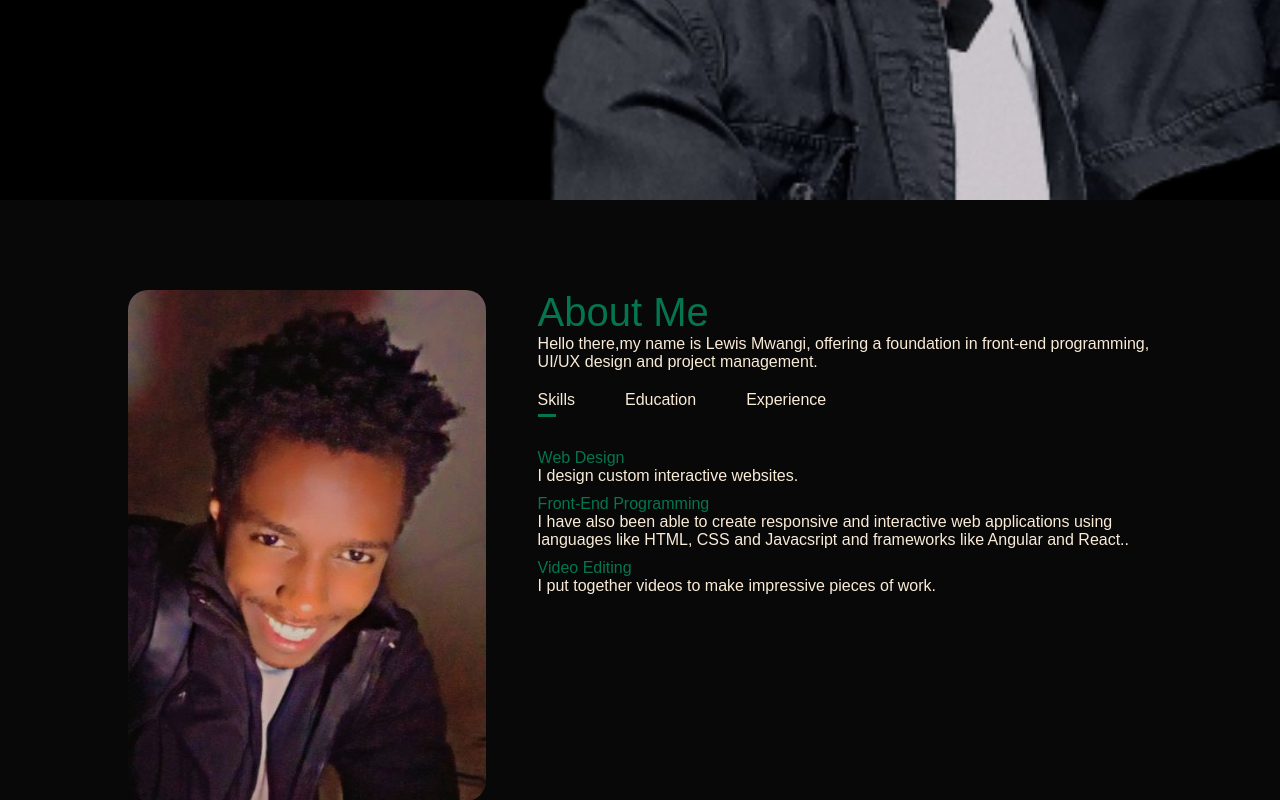
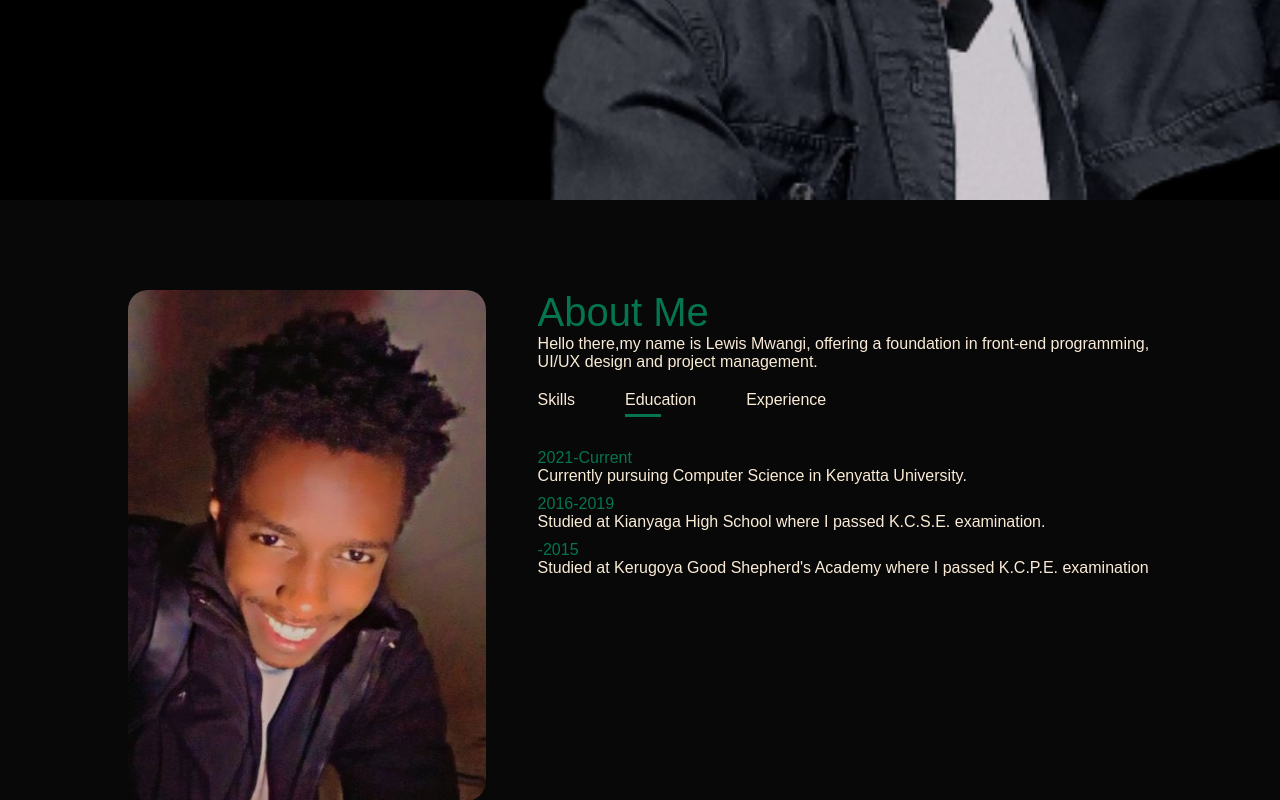
Before and after one commit to Kigwaaaa/portfolio, a plain HTML site: page index.html in a window 1280 px wide. Both pictures are taken after a click on the element "Education". Shown: the part 600-1400 px from the top of the page. Drawn offline with Linux system fonts and the light colour scheme.

Commit message:
Update tab switching functionality index.html

```diff
--- a/index.html
+++ b/index.html
@@ -174,6 +174,26 @@
         <p>Copyright @Kigwaaaa.</p>
     </div>
 </div>
+
+    <script>
+function opentab(tabName) {
+    var i;
+    var x = document.getElementsByClassName("tab-contents");
+    var tablinks = document.getElementsByClassName("tab-links");
+
+    for (i = 0; i < x.length; i++) {
+        x[i].classList.remove('active-tab');
+    }
+
+    for (i = 0; i < tablinks.length; i++) {
+        tablinks[i].classList.remove('active-link');
+    }
+
+    document.getElementById(tabName).classList.add('active-tab');
+    document.querySelector(`.tab-links[onclick="opentab('${tabName}')"]`).classList.add('active-link');
+}
+</script>
+
 <!-----small Screen----->
 <script>
     var tablinks = document.getElementsByClassName("tab-links");
```
